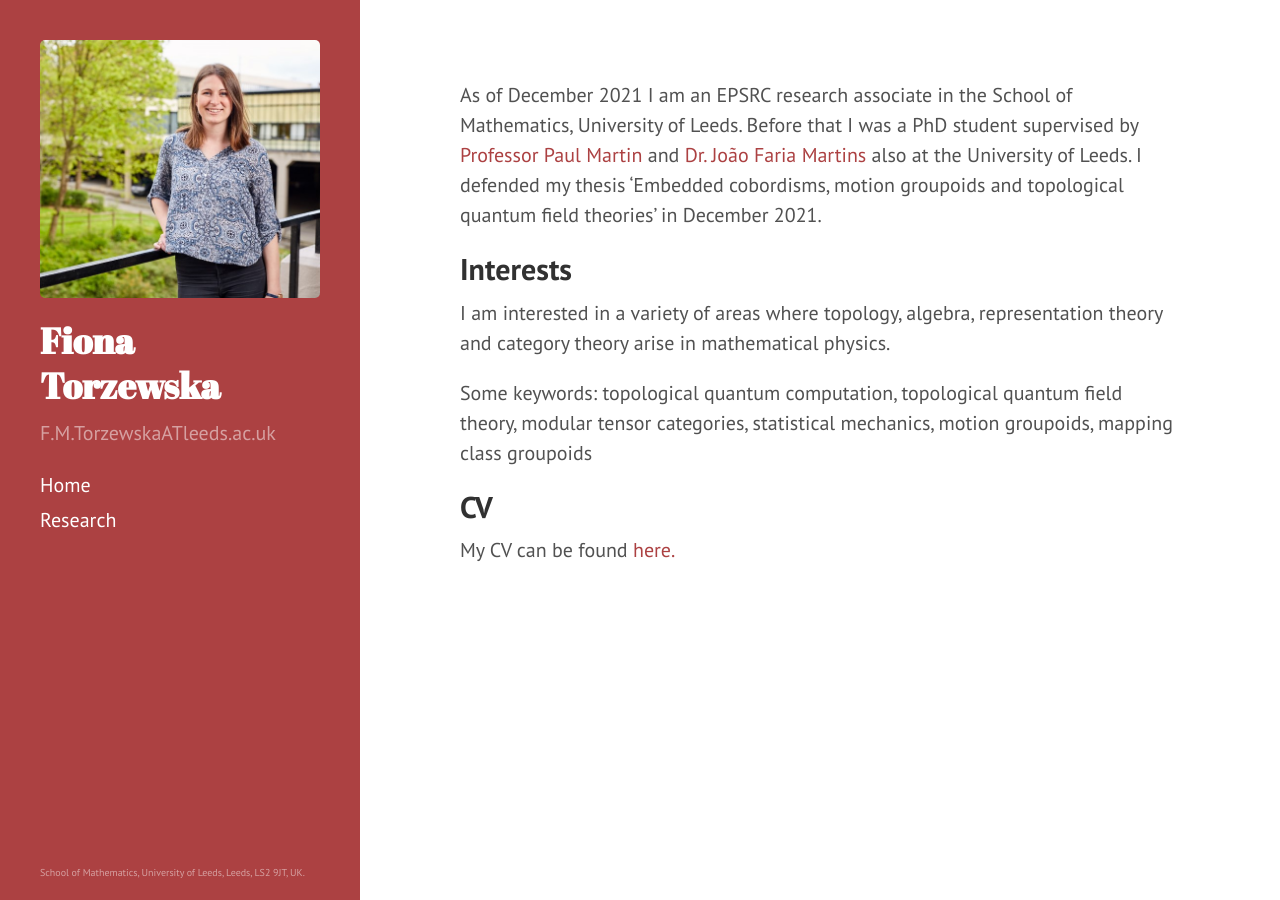
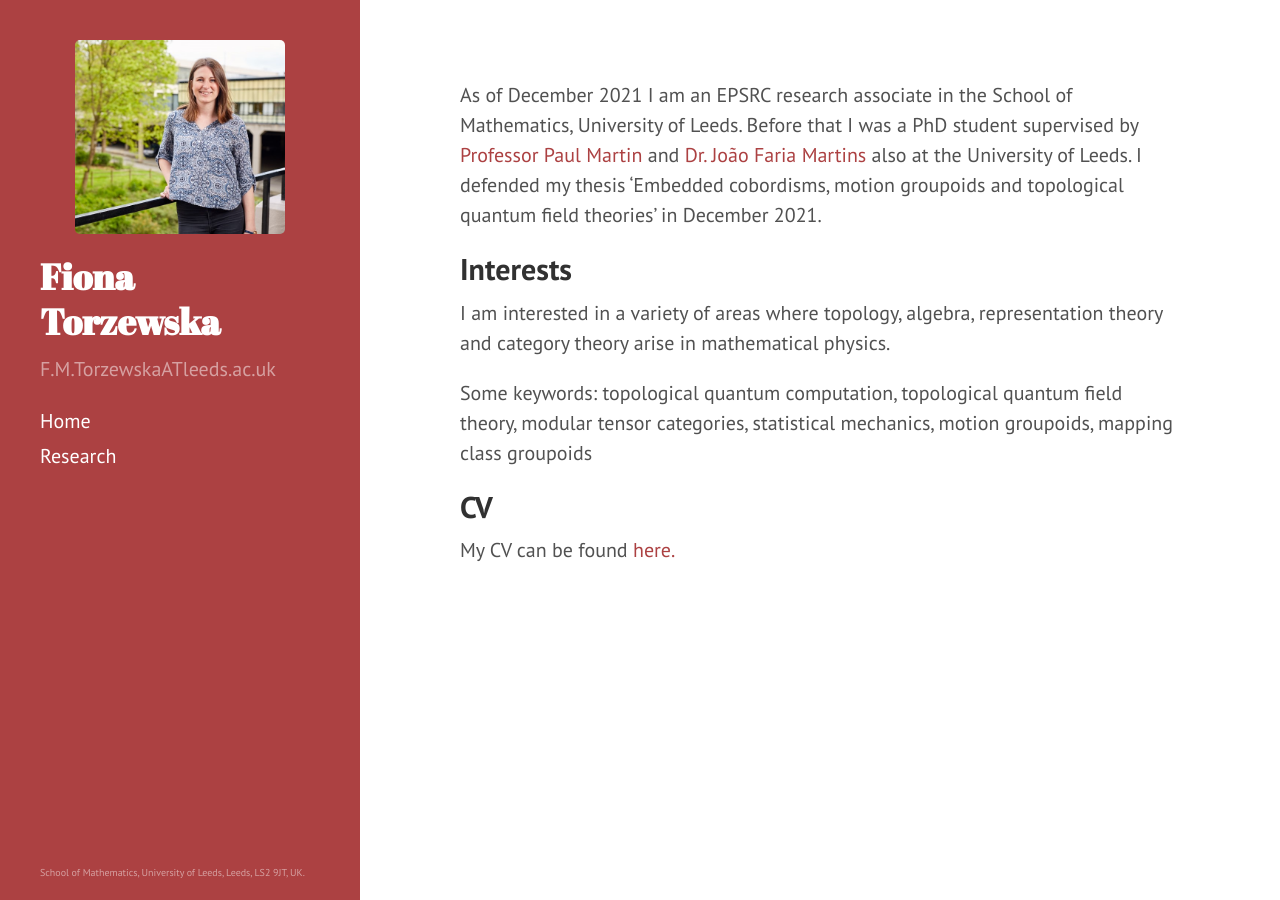
Before and after one commit to fionatorzewska/fionatorzewska.github.io, a Jekyll site: the page built from index.md, in a window 1280 px wide. Built offline with Jekyll 4.4.1, drawn with Linux system fonts in a browser that asks for light colours; Markdown is read by kramdown in place of the engine named in the settings; the list of posts is cut into pages by our own code.

Commit message:
Update sidebar.html

```diff
--- a/_includes/sidebar.html
+++ b/_includes/sidebar.html
@@ -1,7 +1,7 @@
 <div class="sidebar">
   <div class="container sidebar-sticky" >
     <div class="sidebar-about">
-      <img src='{{"/Images/Me.jpg" | absolute_url}}' alt="Me" style="display: block; margin-left: auto; margin-right: auto; width:100%;">
+      <img src='{{"/Images/Me.jpg" | absolute_url}}' alt="Me" style="display: block; margin-left: auto; margin-right: auto; width:75%;">
       <h1 style="font-size:180%"; position: relative;>
         <a href="{{ '/' | relative_url }}">
           {{ site.title }}
```
